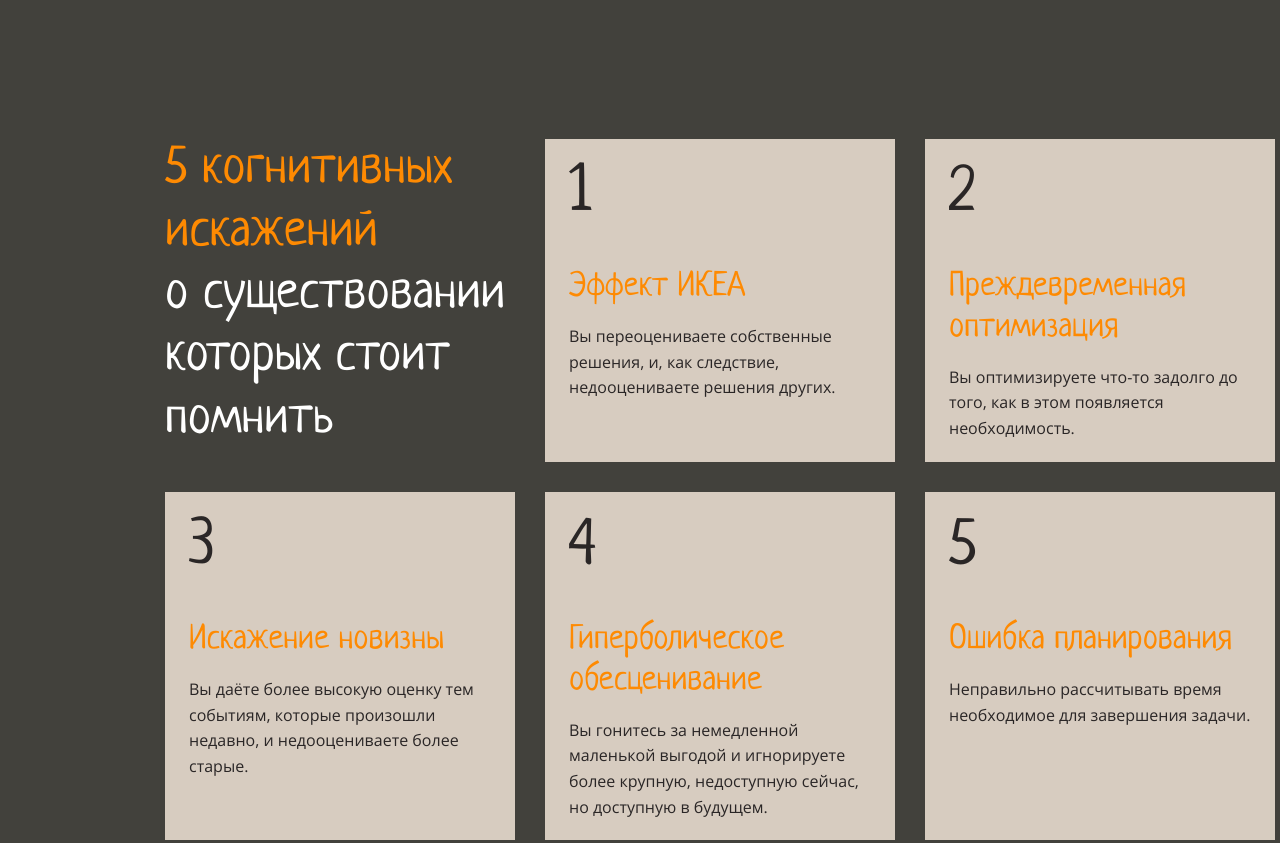
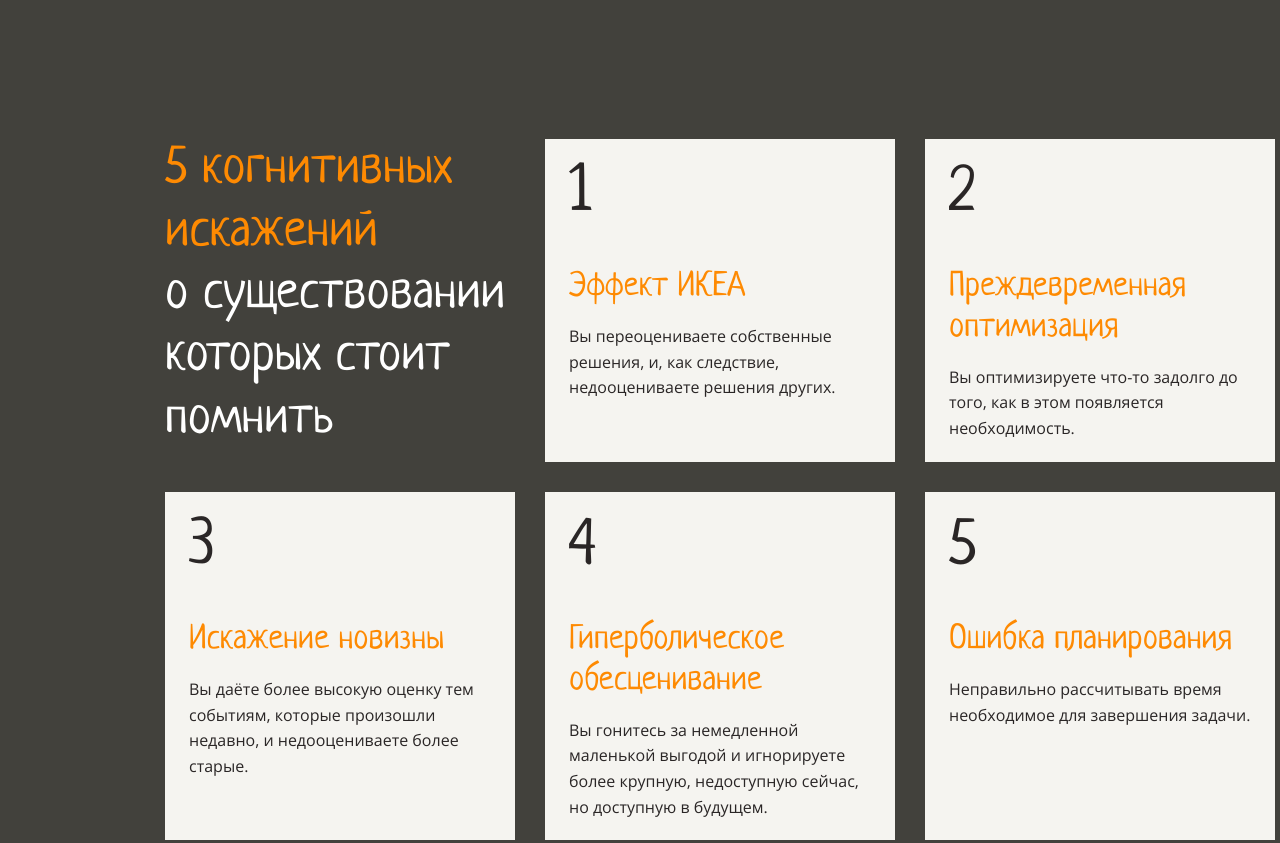
Before and after one commit to alexkwyk/layout-designer-project-58, a website: page src/index.html in a window 1280 px wide. Shown: the part 1780-2623 px from the top of the page. Drawn offline with Linux system fonts and the light colour scheme; grey boxes are pictures that could not be loaded.

Commit message:
fix color

```diff
--- a/src/styles/style.css
+++ b/src/styles/style.css
@@ -234,7 +234,7 @@
   padding: 24px;
   color: var(--dark);
   text-decoration: none;
-  background-color: var(--white-semitransparent);
+  background-color: var(--light);
 }
 
 .navigation-card:hover,
```
